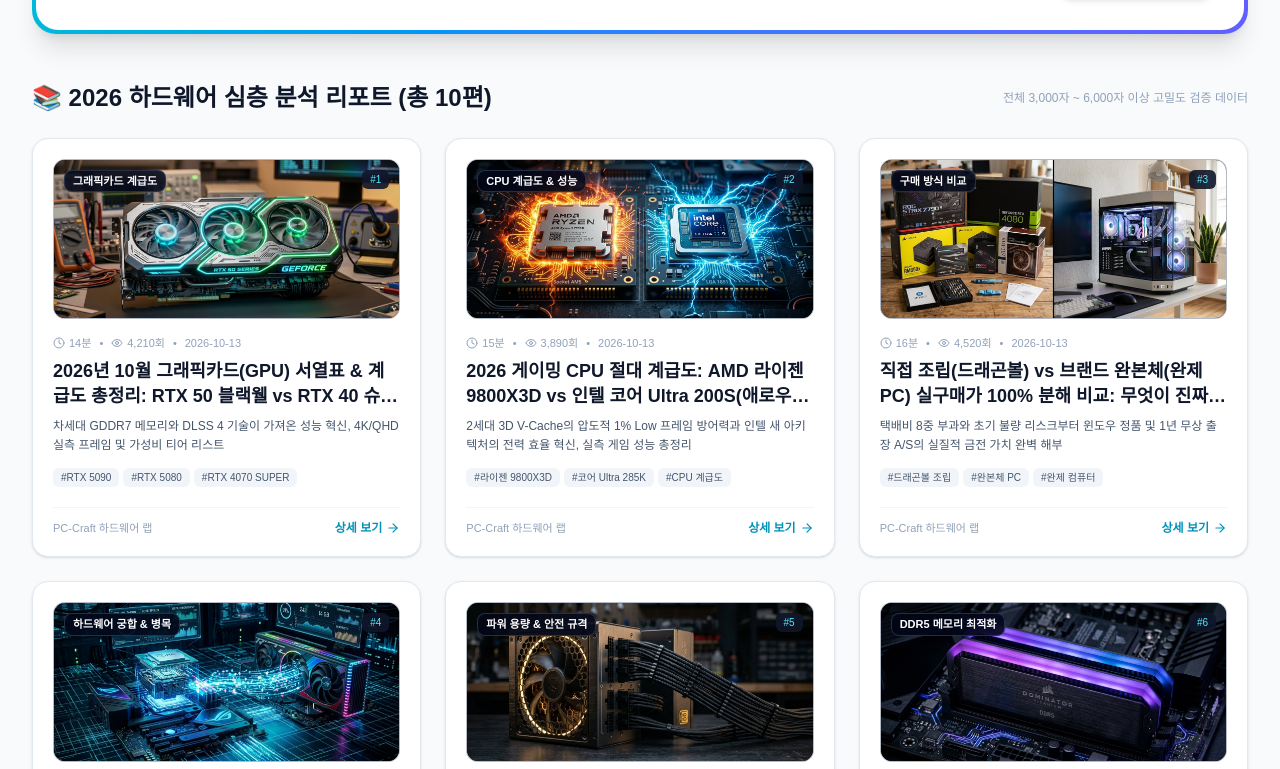
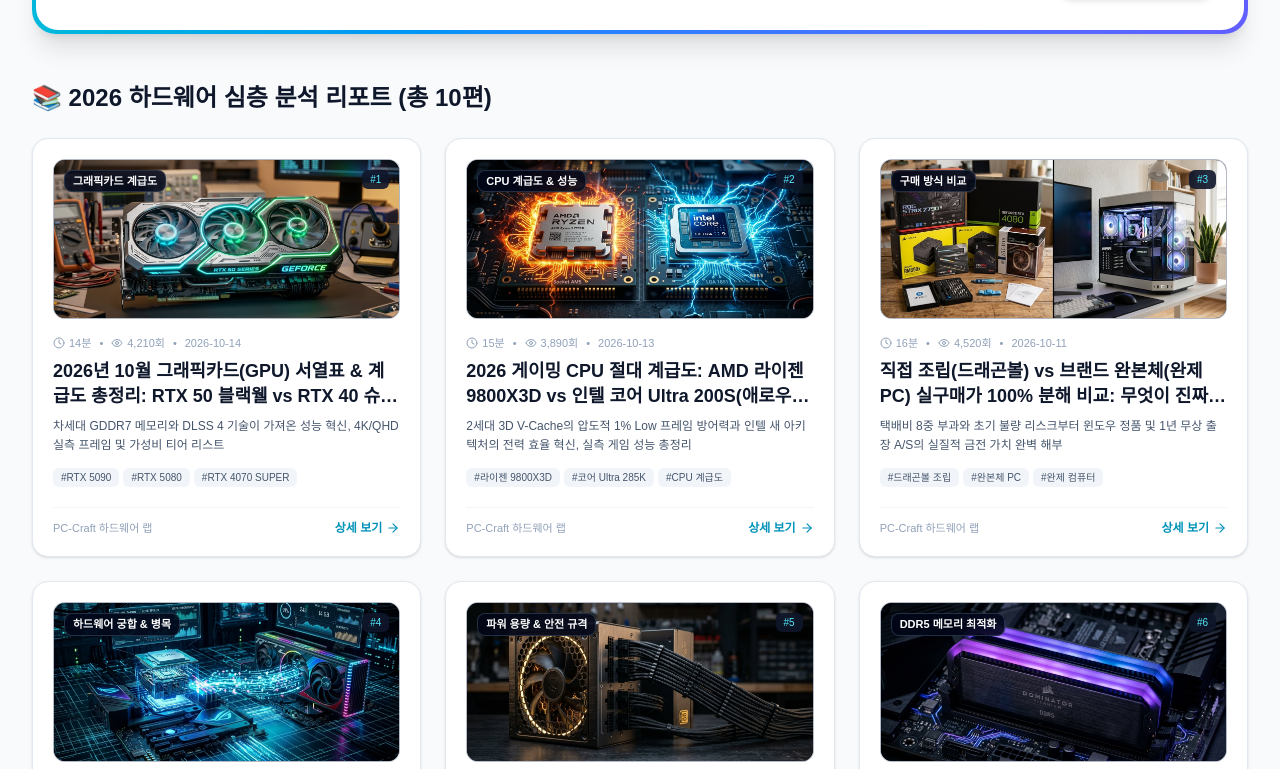
Before and after one commit to asafire777-git/pccraft, a Next.js app: page /lab in a window 1280 px wide. Shown: the part 831-1600 px from the top of the page. Built offline with nearby package versions, Linux system fonts and the light colour scheme; no server answers.

Commit message:
feat(lab): stagger publication dates across October 2026 and remove word count badge

```diff
--- a/app/lab/page.tsx
+++ b/app/lab/page.tsx
@@ -120,9 +120,6 @@
             <h3 className="text-xl sm:text-2xl font-black text-slate-900 dark:text-white flex items-center gap-2">
               <span>📚 2026 하드웨어 심층 분석 리포트 (총 {ALL_ARTICLES.length}편)</span>
             </h3>
-            <span className="text-xs text-slate-400 font-mono hidden sm:inline">
-              전체 3,000자 ~ 6,000자 이상 고밀도 검증 데이터
-            </span>
           </div>
 
           <div className="grid grid-cols-1 md:grid-cols-2 lg:grid-cols-3 2xl:grid-cols-4 gap-6">
--- a/data/articles/article1.ts
+++ b/data/articles/article1.ts
@@ -8,8 +8,8 @@
   categoryLabel: '그래픽카드 계급도',
   author: 'PC-Craft 하드웨어 랩',
   authorRole: '수석 벤치마크 에디터',
-  publishedAt: '2026-10-13',
-  updatedAt: '2026-10-13',
+  publishedAt: '2026-10-14',
+  updatedAt: '2026-10-14',
   readTimeMinutes: 14,
   viewCount: 4210,
   featured: true,
--- a/data/articles/article10.ts
+++ b/data/articles/article10.ts
@@ -8,8 +8,8 @@
   categoryLabel: '오픈마켓 핫딜 공략',
   author: 'PC-Craft 하드웨어 랩',
   authorRole: '이커머스 가격 분석팀',
-  publishedAt: '2026-10-13',
-  updatedAt: '2026-10-13',
+  publishedAt: '2026-10-01',
+  updatedAt: '2026-10-06',
   readTimeMinutes: 15,
   viewCount: 4890,
   featured: true,
--- a/data/articles/article2.ts
+++ b/data/articles/article2.ts
@@ -9,7 +9,7 @@
   author: 'PC-Craft 하드웨어 랩',
   authorRole: '프로세서 아키텍처 분석팀',
   publishedAt: '2026-10-13',
-  updatedAt: '2026-10-13',
+  updatedAt: '2026-10-14',
   readTimeMinutes: 15,
   viewCount: 3890,
   featured: true,
--- a/data/articles/article3.ts
+++ b/data/articles/article3.ts
@@ -8,7 +8,7 @@
   categoryLabel: '구매 방식 비교',
   author: 'PC-Craft 하드웨어 랩',
   authorRole: '소비자 경제성 분석팀',
-  publishedAt: '2026-10-13',
+  publishedAt: '2026-10-11',
   updatedAt: '2026-10-13',
   readTimeMinutes: 16,
   viewCount: 4520,
--- a/data/articles/article4.ts
+++ b/data/articles/article4.ts
@@ -8,8 +8,8 @@
   categoryLabel: '하드웨어 궁합 & 병목',
   author: 'PC-Craft 하드웨어 랩',
   authorRole: '시스템 호환성 연구팀',
-  publishedAt: '2026-10-13',
-  updatedAt: '2026-10-13',
+  publishedAt: '2026-10-10',
+  updatedAt: '2026-10-12',
   readTimeMinutes: 13,
   viewCount: 3120,
   coverImage: '/banners/articles/article-4-bottleneck-guide.jpg',
--- a/data/articles/article5.ts
+++ b/data/articles/article5.ts
@@ -8,8 +8,8 @@
   categoryLabel: '파워 용량 & 안전 규격',
   author: 'PC-Craft 하드웨어 랩',
   authorRole: '전력 안전 규격 엔지니어링팀',
-  publishedAt: '2026-10-13',
-  updatedAt: '2026-10-13',
+  publishedAt: '2026-10-08',
+  updatedAt: '2026-10-11',
   readTimeMinutes: 14,
   viewCount: 2950,
   coverImage: '/banners/articles/article-5-psu-atx31.jpg',
--- a/data/articles/article6.ts
+++ b/data/articles/article6.ts
@@ -8,8 +8,8 @@
   categoryLabel: 'DDR5 메모리 최적화',
   author: 'PC-Craft 하드웨어 랩',
   authorRole: '메모리 서브시스템 연구팀',
-  publishedAt: '2026-10-13',
-  updatedAt: '2026-10-13',
+  publishedAt: '2026-10-07',
+  updatedAt: '2026-10-10',
   readTimeMinutes: 13,
   viewCount: 3410,
   coverImage: '/banners/articles/article-6-ddr5-ram.jpg',
--- a/data/articles/article7.ts
+++ b/data/articles/article7.ts
@@ -8,8 +8,8 @@
   categoryLabel: 'SSD 스토리지 가이드',
   author: 'PC-Craft 하드웨어 랩',
   authorRole: '스토리지 벤치마크 분석팀',
-  publishedAt: '2026-10-13',
-  updatedAt: '2026-10-13',
+  publishedAt: '2026-10-05',
+  updatedAt: '2026-10-09',
   readTimeMinutes: 12,
   viewCount: 2780,
   coverImage: '/banners/articles/article-7-nvme-ssd.jpg',
--- a/data/articles/article8.ts
+++ b/data/articles/article8.ts
@@ -8,8 +8,8 @@
   categoryLabel: '게이밍 디스플레이 가이드',
   author: 'PC-Craft 하드웨어 랩',
   authorRole: '디스플레이 색역 & 패널 평가팀',
-  publishedAt: '2026-10-13',
-  updatedAt: '2026-10-13',
+  publishedAt: '2026-10-04',
+  updatedAt: '2026-10-08',
   readTimeMinutes: 14,
   viewCount: 3650,
   coverImage: '/banners/articles/article-8-gaming-monitor.jpg',
--- a/data/articles/article9.ts
+++ b/data/articles/article9.ts
@@ -8,8 +8,8 @@
   categoryLabel: '예산별 맞춤 견적',
   author: 'PC-Craft 하드웨어 랩',
   authorRole: '수석 시스템 아키텍트',
-  publishedAt: '2026-10-13',
-  updatedAt: '2026-10-13',
+  publishedAt: '2026-10-02',
+  updatedAt: '2026-10-07',
   readTimeMinutes: 16,
   viewCount: 5120,
   featured: true,
```
